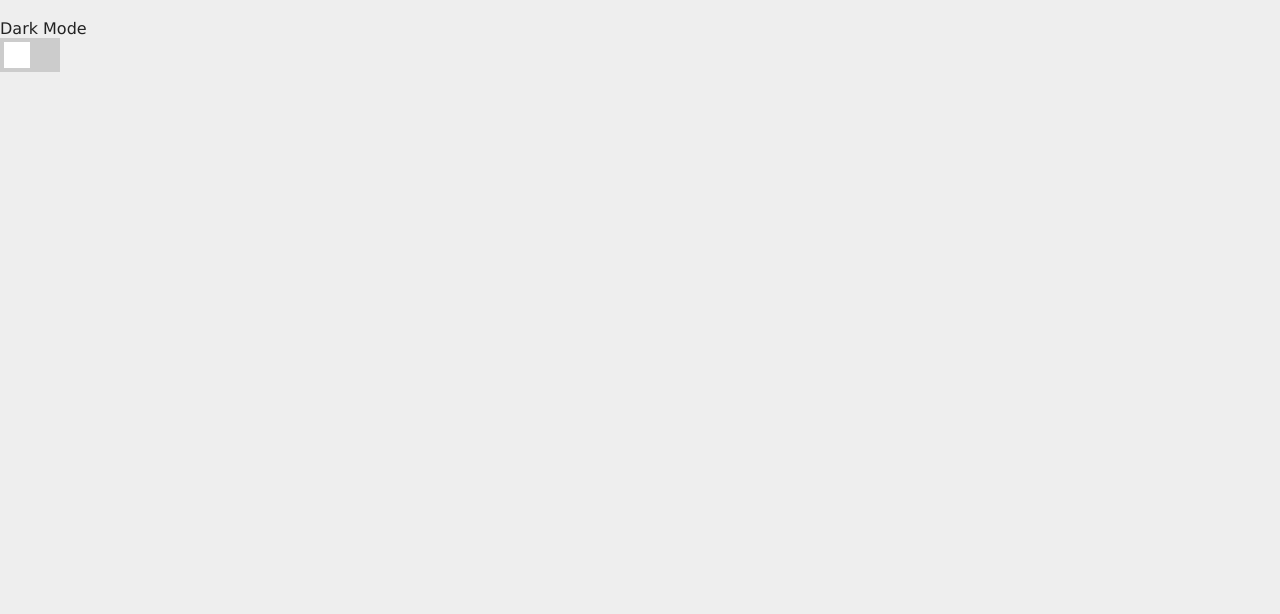
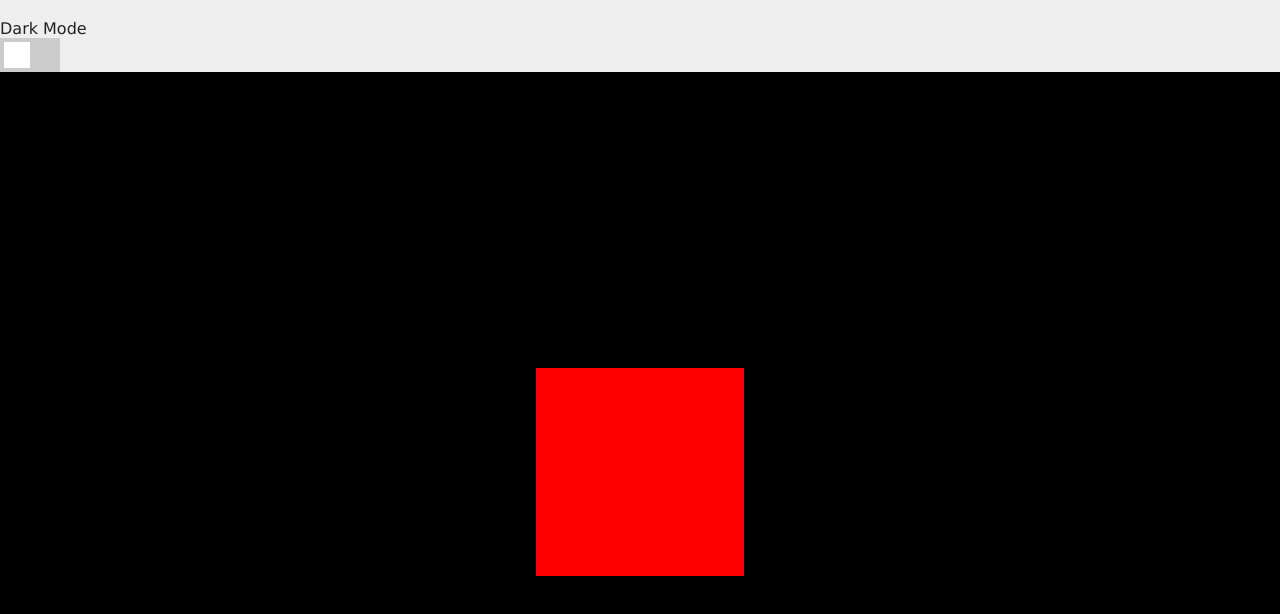
Before and after one commit to thelouiselawrence/sketch-pose, a website built with Vite: page index.html in a window 1280 px wide. Both pictures are taken after a click on the button "Open Web App". Built offline with nearby package versions, Linux system fonts and the light colour scheme.

Commit message:
Three.js

```diff
--- a/css/default.css
+++ b/css/default.css
@@ -17,6 +17,11 @@ body {
     font-family:'Lucida Sans', 'Lucida Sans Regular', 'Lucida Grande', 'Lucida Sans Unicode', Geneva, Verdana, sans-serif;
 }
 
+canvas {
+    left: 0;
+    top: 0;
+}
+
 .button{
     background-color: #222;
     color: #eee;
--- a/index.html
+++ b/index.html
@@ -1,27 +1,36 @@
 <!DOCTYPE html>
-<html>
+<html lang="en">
   <head>
+    <meta charset="UTF-8">
     <title>Sketch & Pose</title>
     <link rel="stylesheet" href="css/default.css">
     <link rel="stylesheet" href="css/slider.css">
+    <!-- <script type="importmap">
+    {
+      "imports": {
+        "three": "https://cdn.jsdelivr.net/npm/three@0.180.0/build/three.module.js",
+        "three/addons/": "https://cdn.jsdelivr.net/npm/three@0.180.0/examples/jsm/"
+      }
+    }
+    </script> -->
   </head>
   <body>
     <h1 class="intro">Sketch & Pose</h1>
     <p class="intro">Welcome to Sketch & Pose, an online app for posing characters as references for artists.</p>
-    <button type="button", id="webapp", class="button intro", onclick="openWebApp()">
+    <button type="button" id="webappbutton" class="button intro">
       Open Web App
     </button>
     <br>
-    <label class = "text">
+    <label class="text">
       Dark Mode
     </label>
     <br>
     <!-- Rounded switch -->
     <label class="switch">
-      <input type="checkbox", id="dark-mode-toggle", onclick="toggleDarkMode()">
+      <input type="checkbox" id="darkmodetoggle">
       <!--<span class="slider round"></span>-->
       <span class="slider"></span>
     </label>
-    <script src="js/main.js"></script>
+    <script type="module" src="./js/main.js"></script>
   </body>
 </html>
--- a/js/main.js
+++ b/js/main.js
@@ -1,32 +1,63 @@
+// import * as THREE from 'three';
+// import * as THREE from "three";
+// import * as THREE from "https://cdn.jsdelivr.net/npm/three@0.180.0/build/three.module.js";
+
 // code for basic button responses on the main page
 
-function toggleDarkMode() {
+console.log("JavaScript is working");
+
+import * as THREE from "three";
+console.log(THREE);
+
+// function toggleDarkMode() {
+//     document.body.classList.toggle("dark-mode");
+// }
+
+// add event listeners
+document.getElementById("darkmodetoggle").addEventListener("click", function(){
     document.body.classList.toggle("dark-mode");
-}
+});
 
-function hideElementsByClass(classname) {
-    elements = document.getElementsByClassName(classname);
+document.getElementById("webappbutton").addEventListener("click", function(){
+    const scene = new THREE.Scene();
+    // Object
+    const geometry = new THREE.BoxGeometry(1, 1, 1);
+    const material = new THREE.MeshBasicMaterial({ color: 0xff0000});
+    const mesh = new THREE.Mesh(geometry, material);
+    scene.add(mesh);
+
+    const width = window.innerWidth;
+    const height = window.innerHeight;
+    // Camera
+    // const sizes = {
+    //     width: 800,
+    //     height: 600
+    // }
+    const sizes = {
+        width: width,
+        height: height
+    }
+    const camera = new THREE.PerspectiveCamera(75, sizes.width / sizes.height);
+    camera.position.z = 3;
+    scene.add(camera);
+    // Render
+
+    // console.log("web app");
+    // hide elements
+    const elements = document.getElementsByClassName("intro");
     for (var i = 0; i < elements.length; i++) {
-        elements[i].style.display = "none";
+        elements[i].style.display = "none"; // none to hide or block to show
     }
-}
 
-function showElementsByClass(classname) {
-    elements = document.getElementsByClassName(classname);
-    for (var i = 0; i < elements.length; i++) {
-        elements[i].style.display = "block";
-    }
-}
+    // https://stackoverflow.com/questions/66405508/how-do-you-make-a-canvas-change-size-when-resizing-and-remove-side-bar
+    // https://developer.mozilla.org/en-US/docs/Games/Tutorials/2D_Breakout_game_pure_JavaScript/Create_the_Canvas_and_draw_on_it
 
-// https://stackoverflow.com/questions/66405508/how-do-you-make-a-canvas-change-size-when-resizing-and-remove-side-bar
-// https://developer.mozilla.org/en-US/docs/Games/Tutorials/2D_Breakout_game_pure_JavaScript/Create_the_Canvas_and_draw_on_it
+    // create new canvas
+    // const width = window.innerWidth;
+    // const height = window.innerHeight;
 
-function createCanvas() {
-    width = window.innerWidth;
-    height = window.innerHeight;
-
-    canvas = document.createElement("canvas");
-
+    const canvas = document.createElement("canvas");
+    canvas.class = "webgl";
 
     canvas.width = width;
     canvas.height = height;
@@ -37,11 +68,66 @@ function createCanvas() {
     canvas.id = "canvas";
     document.body.appendChild(canvas);
     console.log(document.getElementById("canvas"));
-}
 
-function openWebApp() {
-    // hide elements
-    hideElementsByClass("intro");
-    // create a canvas
-    createCanvas();
-}
+    const renderer = new THREE.WebGLRenderer({
+        canvas: canvas
+    })
+    renderer.setSize(sizes.width, sizes.height);
+    renderer.render(scene, camera);
+
+});
+
+
+// document.querySelector("darkmodetoggle").addEventListener("click", function(e) {
+//     // add function to switch between modes
+//     document.body.classList.toggle("dark-mode");
+// });
+
+
+// document.querySelector("webappbutton").addEventListener("click", function(e)) {
+//     // add function to open web app, including creating new canvas
+// }
+
+
+
+
+
+
+// function hideElementsByClass(classname) {
+//     elements = document.getElementsByClassName(classname);
+//     for (var i = 0; i < elements.length; i++) {
+//         elements[i].style.display = "none";
+//     }
+// }
+
+// function showElementsByClass(classname) {
+//     elements = document.getElementsByClassName(classname);
+//     for (var i = 0; i < elements.length; i++) {
+//         elements[i].style.display = "block";
+//     }
+// }
+
+
+// function createCanvas() {
+//     width = window.innerWidth;
+//     height = window.innerHeight;
+
+//     canvas = document.createElement("canvas");
+
+//     canvas.width = width;
+//     canvas.height = height;
+//     canvas.style.left = "0px";
+//     canvas.style.top = "0px";
+//     canvas.style.absolute = "0px";
+
+//     canvas.id = "canvas";
+//     document.body.appendChild(canvas);
+//     console.log(document.getElementById("canvas"));
+// }
+
+// function openWebApp() {
+//     // hide elements
+//     hideElementsByClass("intro");
+//     // create a canvas
+//     createCanvas();
+// }
```
Also changed, not shown: package.json (added, +26 -0 lines), README.md, 2 other files.
